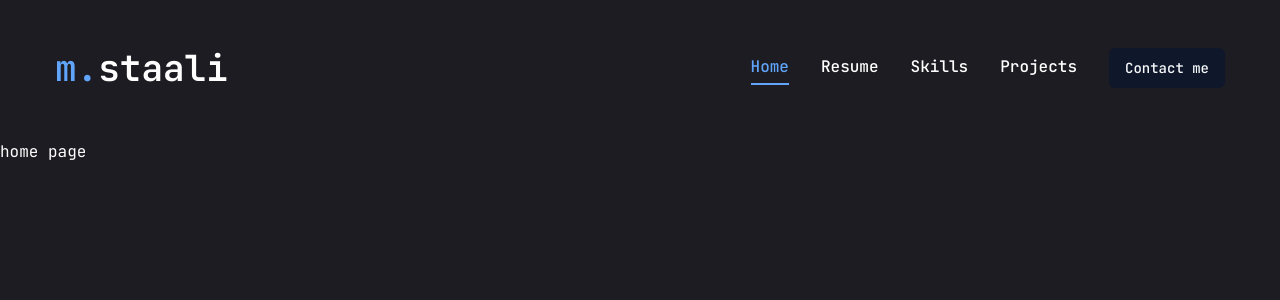
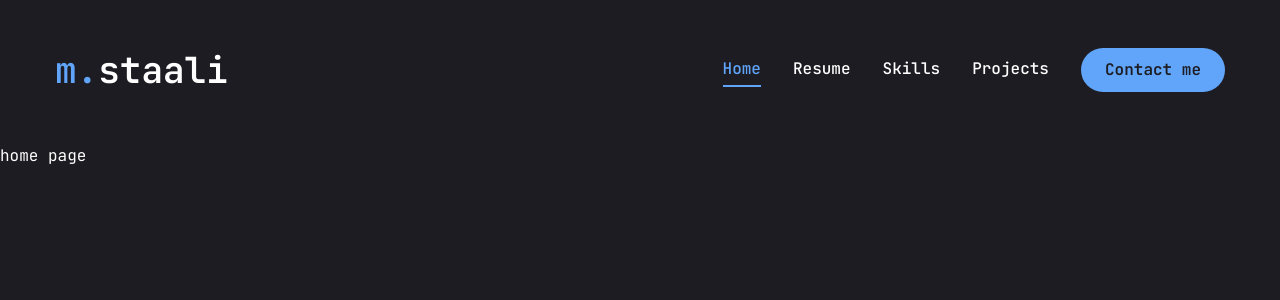
Before and after one commit to Simow03/my-portfolio, a Next.js app: page / in a window 1280 px wide. Shown: the top 300 px of the page. Built offline with nearby package versions, Linux system fonts and the light colour scheme.

Commit message:
add_mobile_nav_items & change_button_style

```diff
--- /dev/null
+++ b/app/contact/page.jsx
@@ -0,0 +1,5 @@
+const Contact = () => {
+  return <div>contact</div>;
+};
+
+export default Contact;
--- a/components/MobileNavbar.jsx
+++ b/components/MobileNavbar.jsx
@@ -22,6 +22,10 @@
     name: "projects",
     path: "/projects",
   },
+  {
+    name: "contact",
+    path: "/contact",
+  },
 ];
 
 const MobileNavbar = () => {
@@ -34,9 +38,27 @@
       <SheetContent className="flex flex-col">
         <div className="mt-32 mb-40 text-center text-2xl">
           <Link href="/">
-            <span className="text-accent">m.</span>staali
+            <h1 className="text-4xl font-semibold">
+              <span className="text-accent">m.</span>staali
+            </h1>
           </Link>
         </div>
+        <nav className="flex flex-col justify-center items-center gap-8">
+          {links.map((link, index) => {
+            return (
+              <Link
+                href={link.path}
+                key={index}
+                className={`${
+                  link.path === pathName &&
+                  "text-accent border-b-2 border-accent"
+                } text-xl capitalize hover:text-accent transition-all`}
+              >
+                {link.name}
+              </Link>
+            );
+          })}
+        </nav>
       </SheetContent>
     </Sheet>
   );
--- a/components/ui/button.jsx
+++ b/components/ui/button.jsx
@@ -1,29 +1,23 @@
-import * as React from "react"
-import { Slot } from "@radix-ui/react-slot"
+import * as React from "react";
+import { Slot } from "@radix-ui/react-slot";
 import { cva } from "class-variance-authority";
 
-import { cn } from "@/lib/utils"
+import { cn } from "@/lib/utils";
 
 const buttonVariants = cva(
-  "inline-flex items-center justify-center whitespace-nowrap rounded-md text-sm font-medium ring-offset-white transition-colors focus-visible:outline-none focus-visible:ring-2 focus-visible:ring-slate-950 focus-visible:ring-offset-2 disabled:pointer-events-none disabled:opacity-50 dark:ring-offset-slate-950 dark:focus-visible:ring-slate-300",
+  "inline-flex items-center justify-center whitespace-nowrap rounded-full text-base font-semibold ring-offset-white transition-colors",
   {
     variants: {
       variant: {
-        default: "bg-slate-900 text-slate-50 hover:bg-slate-900/90 dark:bg-slate-50 dark:text-slate-900 dark:hover:bg-slate-50/90",
-        destructive:
-          "bg-red-500 text-slate-50 hover:bg-red-500/90 dark:bg-red-900 dark:text-slate-50 dark:hover:bg-red-900/90",
+        default: "bg-accent text-primary hover:bg-accent-hover",
+        primary: "bg-primary text-white",
         outline:
-          "border border-slate-200 bg-white hover:bg-slate-100 hover:text-slate-900 dark:border-slate-800 dark:bg-slate-950 dark:hover:bg-slate-800 dark:hover:text-slate-50",
-        secondary:
-          "bg-slate-100 text-slate-900 hover:bg-slate-100/80 dark:bg-slate-800 dark:text-slate-50 dark:hover:bg-slate-800/80",
-        ghost: "hover:bg-slate-100 hover:text-slate-900 dark:hover:bg-slate-800 dark:hover:text-slate-50",
-        link: "text-slate-900 underline-offset-4 hover:underline dark:text-slate-50",
+          "border border-accent bg-transparent text-accent hover:bg-accent hover:text-primary",
       },
       size: {
-        default: "h-10 px-4 py-2",
-        sm: "h-9 rounded-md px-3",
-        lg: "h-11 rounded-md px-8",
-        icon: "h-10 w-10",
+        default: "h-[44px] px-6",
+        md: "h-[48px] px-6",
+        lg: "h-[56px] px-8 text-sm uppercase tracking-[2px]",
       },
     },
     defaultVariants: {
@@ -31,17 +25,20 @@
       size: "default",
     },
   }
-)
+);
 
-const Button = React.forwardRef(({ className, variant, size, asChild = false, ...props }, ref) => {
-  const Comp = asChild ? Slot : "button"
-  return (
-    (<Comp
-      className={cn(buttonVariants({ variant, size, className }))}
-      ref={ref}
-      {...props} />)
-  );
-})
-Button.displayName = "Button"
+const Button = React.forwardRef(
+  ({ className, variant, size, asChild = false, ...props }, ref) => {
+    const Comp = asChild ? Slot : "button";
+    return (
+      <Comp
+        className={cn(buttonVariants({ variant, size, className }))}
+        ref={ref}
+        {...props}
+      />
+    );
+  }
+);
+Button.displayName = "Button";
 
-export { Button, buttonVariants }
+export { Button, buttonVariants };
```
